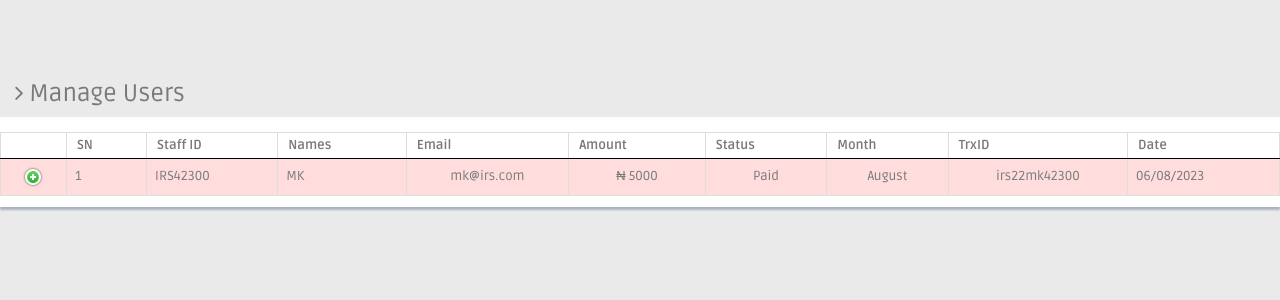
After one commit to Ngurudev/irs, a PHP site: page /ndpt/resources/templates/backend/payment_history.php in a window 1280 px wide. The commit adds this page. Shown: the top 300 px of the page. Run offline with PHP 8.4, Linux system fonts and the light colour scheme.

Commit message:
move payment history to vackend

```diff
--- /dev/null
+++ b/resources/templates/backend/payment_history.php
@@ -0,0 +1,175 @@
+<!DOCTYPE html>
+<html lang="en">
+
+<head>
+    <meta charset="utf-8">
+    <meta name="viewport" content="width=device-width, initial-scale=1.0">
+    <meta name="description" content="">
+    <meta name="author" content="Dashboard">
+    <meta name="keyword" content="Dashboard, Bootstrap, Admin, Template, Theme, Responsive, Fluid, Retina">
+    <title>Dashio - Bootstrap Admin Template</title>
+
+    <!-- Favicons -->
+    <link href="img/favicon.png" rel="icon">
+    <link href="img/apple-touch-icon.png" rel="apple-touch-icon">
+
+    <!-- Bootstrap core CSS -->
+    <link href="lib/bootstrap/css/bootstrap.min.css" rel="stylesheet">
+    <!--external css-->
+    <link href="lib/font-awesome/css/font-awesome.css" rel="stylesheet" />
+    <link href="lib/advanced-datatable/css/demo_page.css" rel="stylesheet" />
+    <link href="lib/advanced-datatable/css/demo_table.css" rel="stylesheet" />
+    <link rel="stylesheet" href="lib/advanced-datatable/css/DT_bootstrap.css" />
+    <!-- Custom styles for this template -->
+    <link href="css/style.css" rel="stylesheet">
+    <link href="css/style-responsive.css" rel="stylesheet">
+
+    <!-- =======================================================
+    Template Name: Dashio
+    Template URL: https://templatemag.com/dashio-bootstrap-admin-template/
+    Author: TemplateMag.com
+    License: https://templatemag.com/license/
+  ======================================================= -->
+</head>
+
+<body>
+    <section id="container">
+        <!-- **********************************************************************************************************************************************************
+        TOP BAR CONTENT & NOTIFICATIONS
+        *********************************************************************************************************************************************************** -->
+        <!--header start-->
+        <?php //include 'templates/frontend/header.php'?>
+        <!--header end-->
+        <!-- **********************************************************************************************************************************************************
+        MAIN SIDEBAR MENU
+        *********************************************************************************************************************************************************** -->
+        <!--sidebar start-->
+        <?php //include 'templates/frontend/sidebar.php'?>
+        <!--sidebar end-->
+        <!-- **********************************************************************************************************************************************************
+        MAIN CONTENT
+        *********************************************************************************************************************************************************** -->
+        <!--main content start-->
+
+        <section class="wrapper">
+            <h3><i class="fa fa-angle-right"></i> Manage Users</h3>
+            <div class="row mb">
+                <!-- page start-->
+                <div class="content-panel">
+
+                    <div class="adv-table">
+                        <table cellpadding="0" cellspacing="0" border="0" class="display table table-bordered"
+                            id="hidden-table-info">
+
+                            <thead>
+                                <tr>
+                                    <th>SN</th>
+                                    <th>Staff ID</th>
+                                    <th class="hidden-phone">Names</th>
+                                    <th class="hidden-phone">Email</th>
+                                    <th class="hidden-phone">Amount</th>
+                                    <th class="hidden-phone">Status</th>
+                                    <th class="hidden-phone">Month</th>
+                                    <th class="hidden-phone">TrxID</th>
+                                    <th class="hidden-phone">Date</th>
+
+                                </tr>
+                            </thead>
+                            <tbody>
+                                <tr class="gradeX">
+                                    <td>1</td>
+                                    <td>IRS42300</td>
+                                    <td class="hidden-phone">MK</td>
+                                    <td class="center hidden-phone">mk@irs.com</td>
+                                    <td class="center hidden-phone">&#8358; 5000</td>
+                                    <td class="center hidden-phone">Paid</td>
+                                    <td class="center hidden-phone">August</td>
+                                    <td class="center hidden-phone">irs22mk42300</td>
+                                    <td>
+                                        06/08/2023
+                                    </td>
+                                </tr>
+                            </tbody>
+                        </table>
+                    </div>
+                </div>
+                <!-- page end-->
+            </div>
+            <!-- /row -->
+        </section>
+        <!-- /wrapper -->
+    </section>
+    <!-- /MAIN CONTENT -->
+    <!--main content end-->
+    <!--footer start-->
+
+    <!--footer end-->
+    </section>
+    <!-- js placed at the end of the document so the pages load faster -->
+    <script type="text/javascript" language="javascript" src="lib/advanced-datatable/js/jquery.js"></script>
+    <script class="include" type="text/javascript" src="lib/jquery.dcjqaccordion.2.7.js"></script>
+    <!--script for this page-->
+    <script type="text/javascript">
+    /* Formating function for row details */
+    // function fnFormatDetails(oTable, nTr) {
+    //     var aData = oTable.fnGetData(nTr);
+    //     var sOut = '<table cellpadding="5" cellspacing="0" border="0" style="padding-left:50px;">';
+    //     sOut += '<tr><td>Rendering engine:</td><td>' + aData[1] + ' ' + aData[4] + '</td></tr>';
+    //     sOut += '<tr><td>Phone Number:</td><td>08066666660</td></tr>';
+    //     sOut += '<tr><td>Address info:</td><td>Ibrahim Geidam Street, Sabon Fegi </td></tr>';
+    //     sOut += '</table>';
+
+    //     return sOut;
+    // }
+
+    $(document).ready(function() {
+        /*
+         * Insert a 'details' column to the table
+         */
+        var nCloneTh = document.createElement('th');
+        var nCloneTd = document.createElement('td');
+        nCloneTd.innerHTML = '<img src="lib/advanced-datatable/images/details_open.png">';
+        nCloneTd.className = "center";
+
+        $('#hidden-table-info thead tr').each(function() {
+            this.insertBefore(nCloneTh, this.childNodes[0]);
+        });
+
+        $('#hidden-table-info tbody tr').each(function() {
+            this.insertBefore(nCloneTd.cloneNode(true), this.childNodes[0]);
+        });
+
+        /*
+         * Initialse DataTables, with no sorting on the 'details' column
+         */
+        var oTable = $('#hidden-table-info').dataTable({
+            "aoColumnDefs": [{
+                "bSortable": false,
+                "aTargets": [0]
+            }],
+            "aaSorting": [
+                [1, 'asc']
+            ]
+        });
+
+        /* Add event listener for opening and closing details
+         * Note that the indicator for showing which row is open is not controlled by DataTables,
+         * rather it is done here
+         */
+        $('#hidden-table-info tbody td img').live('click', function() {
+            var nTr = $(this).parents('tr')[0];
+            if (oTable.fnIsOpen(nTr)) {
+                /* This row is already open - close it */
+                this.src = "lib/advanced-datatable/images/details_open.png";
+                oTable.fnClose(nTr);
+            } else {
+                /* Open this row */
+                this.src = "lib/advanced-datatable/images/details_close.png";
+                oTable.fnOpen(nTr, fnFormatDetails(oTable, nTr), 'details');
+            }
+        });
+    });
+    </script>
+</body>
+
+</html>
--- a/resources/templates/frontend/sidebar.php
+++ b/resources/templates/frontend/sidebar.php
@@ -54,7 +54,7 @@
                     <span>Payments</span>
                 </a>
                 <ul class="sub">
-                    <li><a href="payment_history.php">Payments History</a></li>
+                    <li><a href="index.php?payment_history">Payments History</a></li>
                 </ul>
             </li>
         </ul>
```
